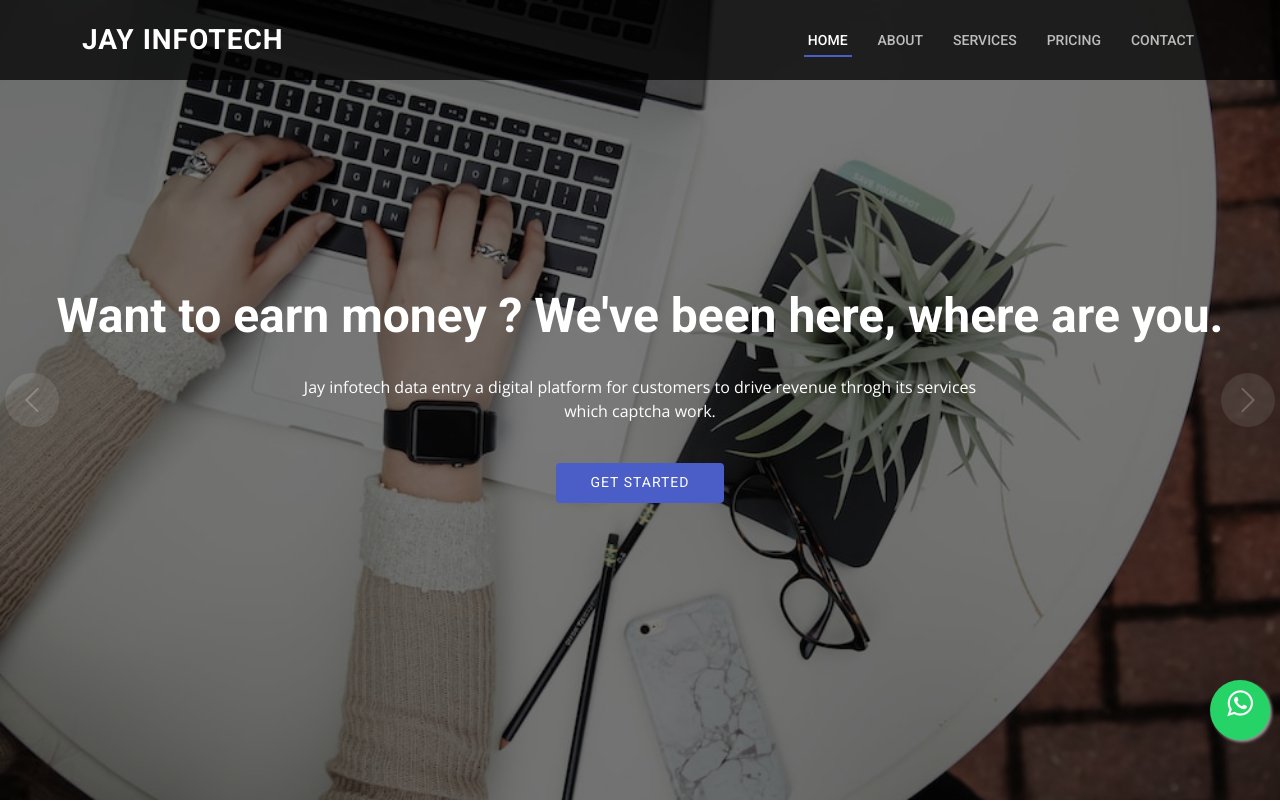
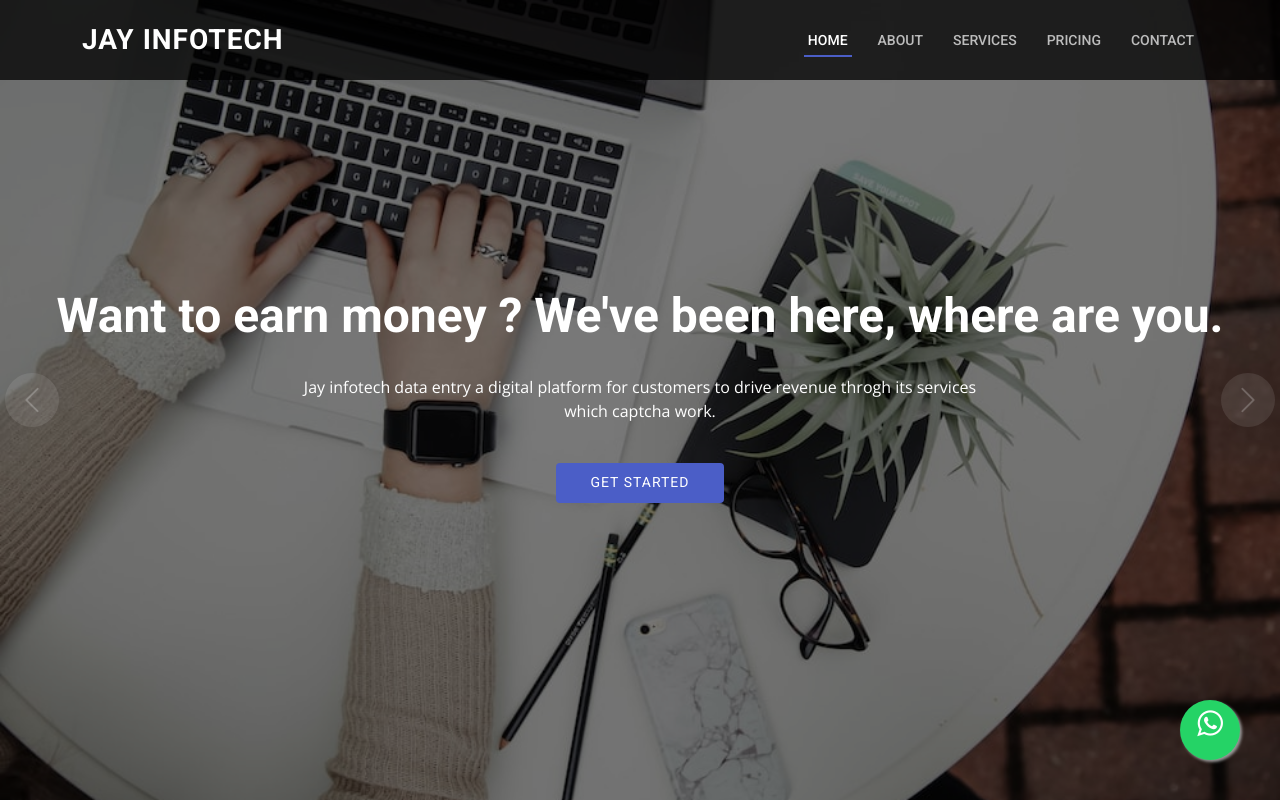
Before and after one commit to jayinfo82/dataentry, a plain HTML site: page index.html in a window 1280 px wide. Shown: the top 802 px of the page. Drawn offline with nearby package versions, Linux system fonts and the light colour scheme; a script that the page names is missing.

Commit message:
Update style.css

```diff
--- a/assets/css/style.css
+++ b/assets/css/style.css
@@ -15,8 +15,8 @@
     position: fixed;
     width: 60px;
     height: 60px;
-    bottom: 60px;
-    right: 10px;
+    bottom: 40px;
+    right: 40px;
     background-color: #25d366;
     color: #FFF;
     border-radius: 50px;
```
